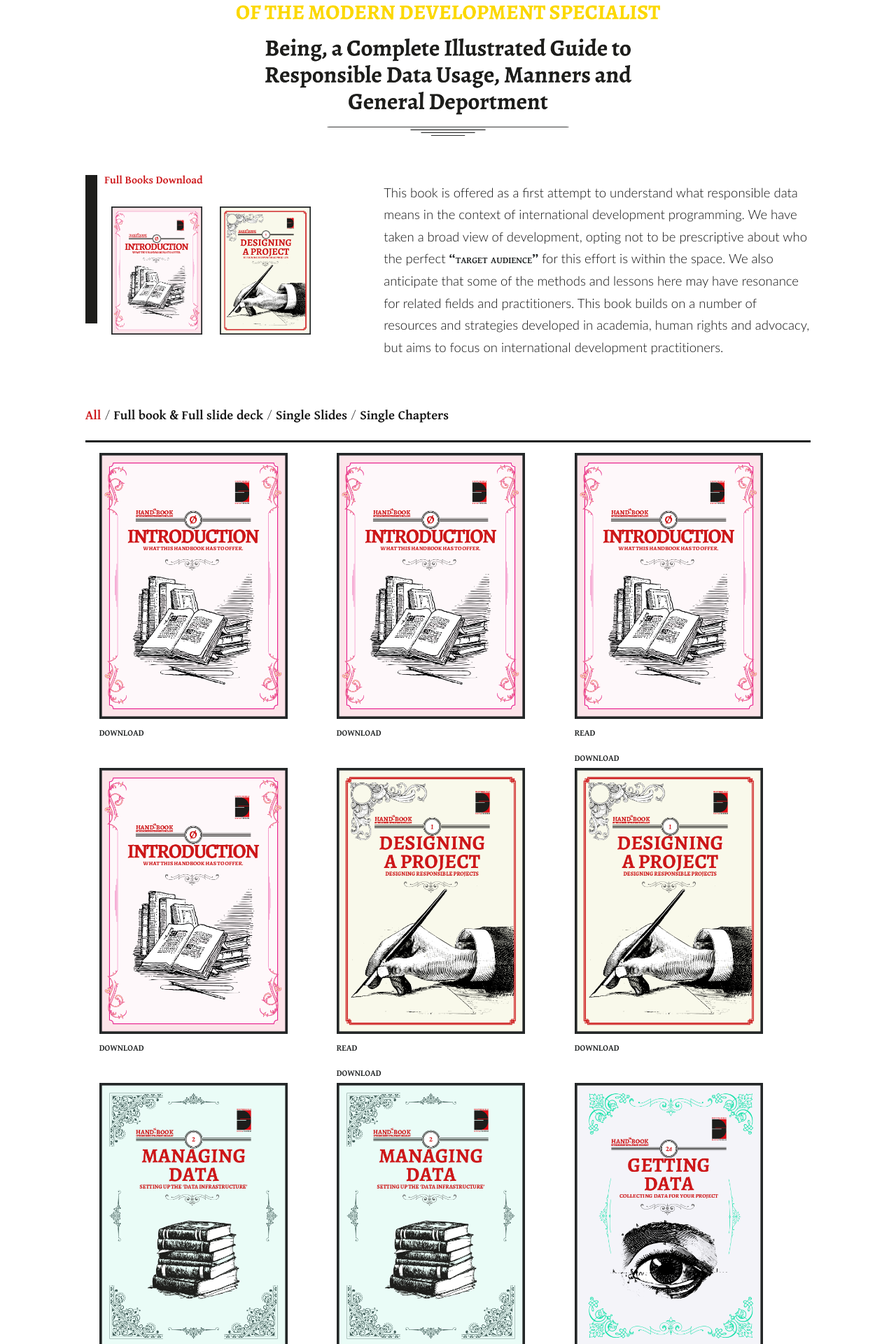
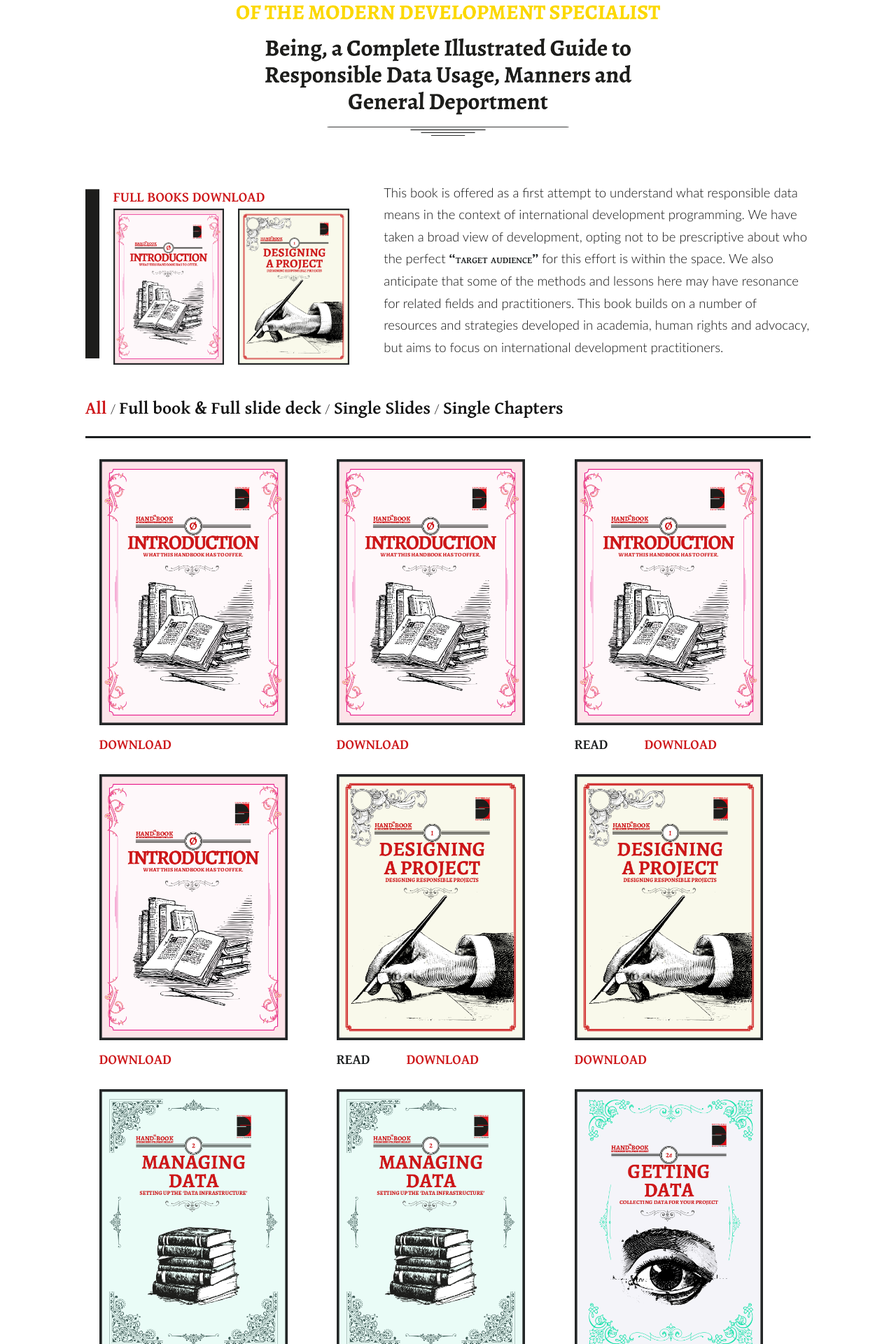
Before and after one commit to the-engine-room/responsible-data-handbook, a Jekyll site: the page built from index.html, in a window 1280 px wide. Shown: the part 340-2260 px from the top of the page at 70% size. Built offline with Jekyll 4.4.1, drawn with Linux system fonts in a browser that asks for light colours.

Commit message:
Responsive CSS done; site now displays nicely across browsers and devices. Closes the-engine-room/responsible-data-handbook#15

```diff
--- a/_includes/isotope.html
+++ b/_includes/isotope.html
@@ -37,14 +37,14 @@
 
 			<img src="{{ "/assets/img/chapter-0.png" | prepend: site.baseurl }}" />
 
-			<a href="{{ "/assets/pdf/responsible-data-handbook.pdf" | prepend: site.baseurl }}" target="_blank"><h6>download</h6></a>
+			<a href="{{ "/assets/pdf/responsible-data-handbook.pdf" | prepend: site.baseurl }}" target="_blank"><h6 class="download">download</h6></a>
 
 		</div>
 
 		<div class="slideall slide grid-item">
 
 			<img src="{{ "/assets/img/chapter-0.png" | prepend: site.baseurl }}" />
-			<a href="{{ "/assets/slides/responsible-data-handbook.odp" | prepend: site.baseurl }}" target="_blank"><h6>download</h6></a>
+			<a href="{{ "/assets/slides/responsible-data-handbook.odp" | prepend: site.baseurl }}" target="_blank"><h6 class="download">download</h6></a>
 
 		</div>
 
@@ -61,7 +61,7 @@
 
 		  </a>
 
-		  <a href="{{ "/assets/pdf/" | prepend: site.baseurl }}{{ p.asset-link }}.pdf" target="_blank"><h6>download</h6></a>
+		  <a href="{{ "/assets/pdf/" | prepend: site.baseurl }}{{ p.asset-link }}.pdf" target="_blank"><h6 class="download">download</h6></a>
 
 
 		</div>
@@ -72,7 +72,7 @@
 
 		  <img class="img" title="{{ p.title }}" src="{{ "/assets/img/chapter-" | prepend: site.baseurl }}{{ p.num }}.png"/>
 
-		 <h6>download</h6></a>
+		 <h6 class="download">download</h6></a>
 
 		</div>
 
--- a/_sass/_layout.scss
+++ b/_sass/_layout.scss
@@ -299,6 +299,11 @@
         }
     }
 
+    @include media-query($on-palm) {
+        p{
+            font-size: 16px;
+        }
+    }
 
 }
 
@@ -508,7 +513,7 @@
 
 
             h3{
-                font-size: 23px;
+                font-size: 20px;
                 padding: 10px 0;
             }
 
@@ -649,11 +654,15 @@
 
         }
 
-        .zerosmall{
+        h4.zerosmall{
+            padding-top: 20px;
+        }
+
+        h5.zerosmall{
             left: 30px;
             padding-bottom: 10px;
             img{
-                width: 50px;
+                width: 30px;
             }
         }
 
@@ -691,64 +700,122 @@
     .title{
         margin: 10px 0 50px 0;
     }
+
+    @include media-query($on-palm) {
+        .title{
+            margin-bottom: 10px;
+        }
+    }
+
 }
 
 /* Full download */
 
 
 .fullbook{
+    .col-md-4{
+        padding-top: 20px;
+    }
+
     p strong{
         color: $red-color;
     }
 
     h5{
         color: $red-color;
+        text-transform: uppercase;
+        font-size: 20px;
+        margin: 0 0 0 20px;
+        padding-left: 20px;
     }
-    .link{
+    img.link{
         float: left;
-        height: 220px;
+        height: 250px;
         padding: 5px 10px 0 0;
     }
 
     .content{
-        .chapterthumb{
-            float: left;
+        .thumb{
             img{
                 float: left;
+                max-width: 45%;
+                padding: 0 10px 10px 10px;
             }
         }
+
         a:hover{
             text-decoration: none;
         }
     }
-}
 
-/* strong text in opening paragraph */
-
-.fullbook{
     p strong{
         font-family: $bold-font-family;
         font-variant: small-caps;
         color: $black-color;
         font-weight: bolder;
     }
-    .thumb img{
-            max-width: 150px;
-            padding: 10px;
+
+    @include media-query($on-laptop) {
+
+    img.link{
+        height: 60vw;
+        width: 30px;
+
+    }
+
+      .content{
+        float: none;
+        .thumb{
+            float: none;
+            img{
+                float: none;
+                max-width: 45%;
+            }
         }
+      }
+
+    }
+
+
+    @include media-query($on-palm) {
+
+    img.link{
+        height: 55vw;
+        width: 25px;
+
+    }
+
+    .content{
+        .thumb{
+            float: none;
+            img{
+                max-width: 40%;
+            }
+        }
+      }
+
+    .col-sm-6 p{
+        padding-top:10px;
+    }
+
 }
+
+}
+
+
 /* isotope filter */
 
 .filter-group{
 
     ul{
-        margin: 30px 0 0 0;
+        margin: 10px 0 15px 0;
         padding: 20px 0;
         border-bottom: 3px solid $black-color;
         li{
             display: inline-block;
             list-style-type: none;
             cursor: pointer;
+            font-size:25px;
 
             &:hover{
                 color: $red-color;
@@ -759,6 +826,33 @@
     .active{
         color: $red-color;
     }
+
+    @include media-query($on-laptop) {
+
+        ul{
+
+            li{
+                font-size: 22px;
+            }
+        }
+
+    }
+
+
+    @include media-query($on-palm) {
+
+
+        ul{
+            padding: 10px 0;
+
+            li{
+                font-size: 18px;
+            }
+        }
+
+
+    }
+
 }
 
 .grid{
@@ -776,16 +870,80 @@
         }
 
         a{
-            text-transform: uppercase;
-            color: $black-color;
 
-            &:hover{
+
+            h6{
+                text-transform: uppercase;
+                color: $black-color;
+                width: 100px;
+                font-size: 20px;
+                float: left;
+                padding: 0 25px 0 0;
+
+                 &:hover{
+                    color: $red-color;
+                    text-decoration: none;
+                }
+
+            }
+
+
+            h6.download{
                 color: $red-color;
-                text-decoration: none;
+
+                &:hover{
+                    color: $black-color;
+                }
             }
+
 
         }
 
 
     }
+
+    @include media-query($on-laptop) {
+        .grid-item{
+            max-height: 450px;
+
+
+            a{
+                h6{
+                    font-size: 18px;
+                }
+            }
+        }
+    }
+
+    @include media-query-landscape($on-laptop){
+        .grid-item{
+
+            max-height: 320px;
+
+            a{
+                h6{
+                    font-size: 12px;
+                    width: 40px;
+                }
+            }
+        }
+
+    }
+
+    @include media-query-portrait($on-palm){
+        .grid-item{
+
+            max-height: 200px;
+
+
+            a{
+                h6{
+                    font-size: 12px;
+                    width: 40px;
+                }
+            }
+        }
+
+    }
+
 }
--- a/assets/css/main.scss
+++ b/assets/css/main.scss
@@ -49,6 +49,20 @@
     }
 }
 
+@mixin media-query-landscape($device){
+	@media screen and (max-width: $device) and (orientation: landscape){
+		@content;
+	}
+
+}
+
+@mixin media-query-portrait($device){
+	@media screen and (max-width: $device) and (orientation: portrait){
+		@content;
+	}
+
+}
+
 
 
 // Import partials from `sass_dir` (defaults to `_sass`)
--- a/index.html
+++ b/index.html
@@ -16,9 +16,9 @@
     </div>
 
     <div class="fullbook row">
-        <div class="col-sm-1"></div>
+        <div class="col-md-1"></div>
 
-        <div class="col-sm-4">
+        <div class="col-sm-6 col-md-4">
           <img class="link" src="{{ "/assets/img/bold-line.png" | prepend: site.baseurl }}" />
 
           <div class="content">
@@ -37,12 +37,12 @@
 
         </div>
 
-        <div class="col-sm-6">
+        <div class="col-sm-6 col-md-6">
           {% capture index-text %}{% include about.md %}{% endcapture %}
                 <p>{{ index-text | markdownify }}</p>
         </div>
 
-        <div class="col-sm-1"></div>
+        <div class="col-md-1"></div>
 
     </div>
 
```
Also changed, not shown: _includes/browsechapters.html (+6 -1 lines).
